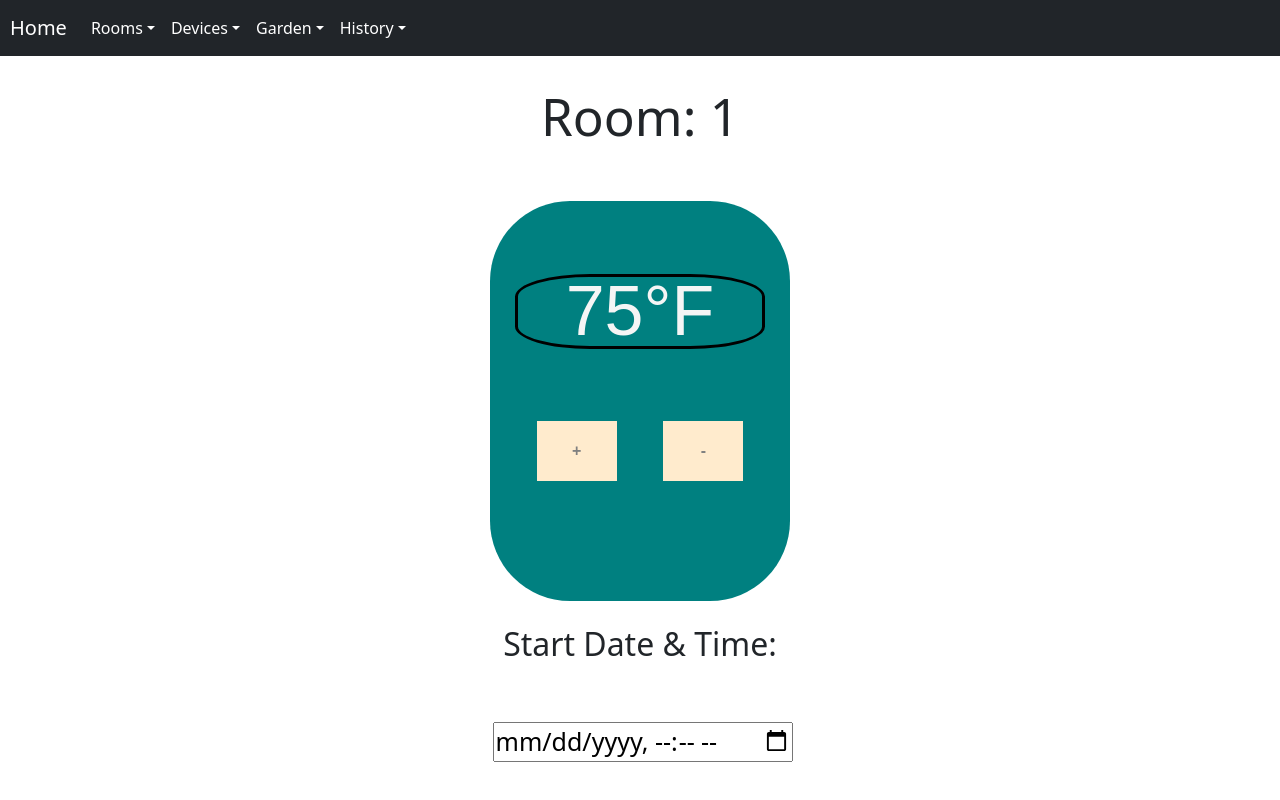
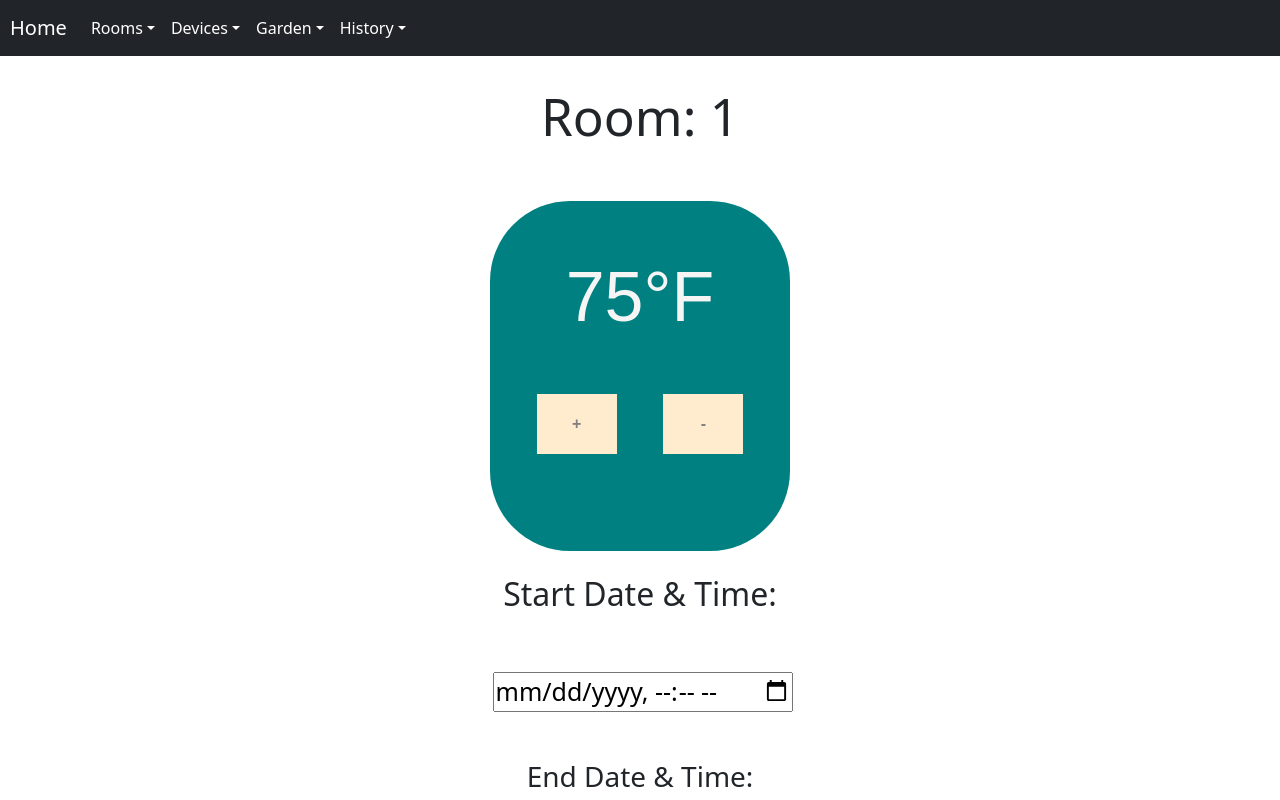
Before and after one commit to Wiqbal2/Smart-Hub-System, a React (Create React App) app: page /Room/1 in a window 1280 px wide. Shown: the top 800 px of the page. Built offline with nearby package versions, Linux system fonts and the light colour scheme.

Commit message:
azqa: css styling

```diff
--- a/src/components/Utilities.js
+++ b/src/components/Utilities.js
@@ -29,9 +29,9 @@ class Temperature extends React.Component {
         const displayTemp = parseInt(localStorage.getItem( this.props.params.id ),10);
     return (
         <div class='temp-body'>
-            <div class='app-container'>
-                <div class='temperature-display-container'>
-                    <div className='temperature-display'>{displayTemp}°F</div>
+            <div class='temp-container'>
+                <div class='temperature-display'>
+                    <div className='actual-temp'>{displayTemp}°F</div>
                 </div>
                 <div class='button-div'>
                     <button onClick={() => this.changeTemp(1)}><b>+</b></button>
--- a/src/styles.css
+++ b/src/styles.css
@@ -38,22 +38,21 @@
 	margin-top: 10px;
 }
 
-.app-container {
-	height: 400px;
+.temp-container {
+	height: 350px;
 	width: 300px;
 	background: #008080;
-	;
 	border-radius: 80px;
 }
 
-.temperature-display-container {
+.temperature-display {
 	display: flex;
 	justify-content: center;
 	align-items: center;
 	height: 55%;
 }
 
-.temperature-display {
+.actual-temp {
 	display: flex;
 	border-radius: 30%;
 	color: whitesmoke;
@@ -63,7 +62,7 @@
 	justify-content: center;
 	align-items: center;
 	font-size: 70px;
-	border: 3px black solid;
+
 }
 
 button {
@@ -79,8 +78,6 @@ button {
 button:hover {
 	background: lightcyan;
 }
-
-
 
 .button-div {
 	display: flex;
```
